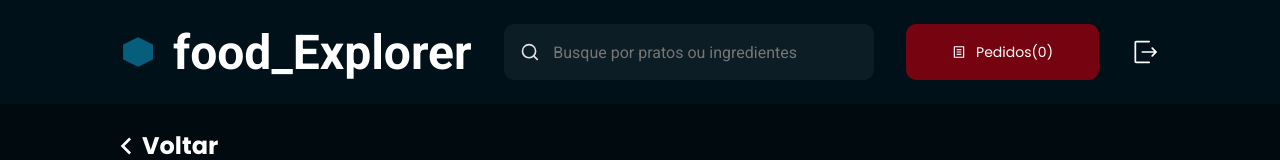
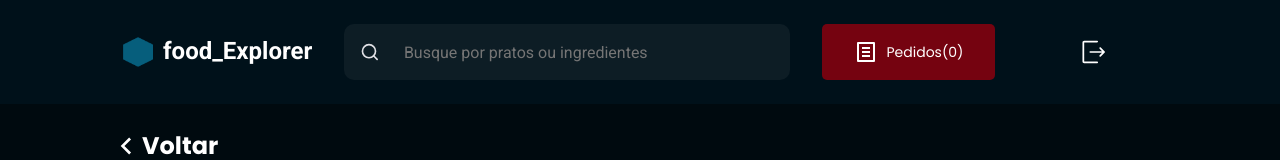
Before and after one commit to matheusdrvieira/food-exprorer, a React (Vite) app: page /details in a window 1280 px wide. Shown: the top 160 px of the page. Built offline with nearby package versions, Linux system fonts and the light colour scheme.

Commit message:
criando page details

```diff
--- a/src/components/Banner/index.jsx
+++ b/src/components/Banner/index.jsx
@@ -1,10 +1,11 @@
 import { Container } from "./style";
-import BannerBg from "../../assets/banner.png"
+import BannerBg from "../../assets/banner.png";
 
 export function Banner() {
     return (
         < Container>
             <img src={BannerBg} alt="" />
+
             <div>
                 <h1>Sabores inigualáveis</h1>
                 <p>Sinta o cuidado do preparo com ingredientes selecionados.</p>
--- a/src/components/Banner/style.js
+++ b/src/components/Banner/style.js
@@ -1,15 +1,17 @@
 import styled from "styled-components";
 
 export const Container = styled.div`
-transition: 500ms;
     width: 100%;
-height: 120px;
+    height: 12.0rem;
 
-margin-top: 44px;
-margin-bottom: 62px;
+    display: flex;
+
+    margin-top: 4.4rem;
+    margin-bottom: 6.2rem;
+
     border-radius: 3px;
 
-display: flex;
+    transition: 500ms;
 
     background:${({ theme }) => theme.COLORS.BACKGROUND_HEADER};
 
@@ -17,70 +19,74 @@ background:${({ theme }) => theme.COLORS.BACKGROUND_HEADER};
         display: flex;
         flex-direction: column;
         justify-content: center;
-    margin-left: -10px;
 
         h1{
             font-family: 'Poppins';
-        font-size: 18px;
-        line-height: 140%;
-        padding-right: 5px;
+            font-size: 1.8rem;
+            line-height: 100%;
+
+            margin-bottom: 1.0rem;
         }
 
         p{
             font-family: 'Poppins';
-        font-size: 12px;
-        line-height: 140%;
-        padding-right: 5px;
-    }
-}
-
-img{
-    width: 191px;
-    height: 149px;
-
-    margin-top: -29px;
-    margin-left: -32px;
-}
-
-@media (min-width: 1000px) {
-    height: 260px;
-
-    margin-top: 164px;
-
-    border-radius: 8px;
-
-    div{
-        h1{
-            font-weight: 500;
-            font-size: 40px;
-            line-height: 140%;
-        }
-
-        p{
-            font-weight: 400;
-            font-size: 16px;
+            font-size: 1.2rem;
             line-height: 100%;
         }
     }
 
     img{
-        width: 600px;
-        height: 350px;
-        margin-top: -91px;
-        margin-left: -48px;
+        width: 19.1rem;
+        height: 14.9rem;
+
+        margin-top: -2.9rem;
+        margin-left: -3.2rem;
+    }
+
+@media (min-width: 1000px) {
+    height: 26.0rem;
+
+    margin-top: 16.4rem;
+
+    border-radius: 8px;
+
+    div{
+        padding: 0 8px;
+
+        h1{
+            font-weight: 500;
+            font-size: 4.0rem;
+            line-height: 100%;
+
+            margin-bottom: 2.0rem;
+        }
+
+        p{
+            font-weight: 400;
+            font-size: 1.6rem;
+            line-height: 100%;
+        }
+    }
+
+    img{
+        width: 50.0rem;
+        height: 35.0rem;
+
+        margin-top: -9.1rem;
+        margin-left: -4.8rem;
+
         transition: 500ms;
     }
 }
 
 @media (min-width: 1100px) {
     img{
-        width: 632px;
-        height: 406px;
+        width: 63.2rem;
+        height: 40.6rem;
 
-        margin-top: -146px;
-        margin-left: -55px;
+        margin-top: -14.6rem;
+        margin-left: -5.5rem;
+
         transition: 500ms;
     }
-
-}
-`;
+}`;
--- a/src/components/ButtonText/style.js
+++ b/src/components/ButtonText/style.js
@@ -1,10 +1,11 @@
 import styled from "styled-components";
 
 export const Container = styled.button`
-    border:0;
-    font-size:16px;
     display:flex;
     align-items:center;
+
+    border:0;
+
     background:none;
     color: ${({ theme }) => theme.COLORS.WHITE};
 `;
--- a/src/components/Card/style.js
+++ b/src/components/Card/style.js
@@ -1,7 +1,7 @@
 import styled from "styled-components";
 
 export const Container = styled.div`
-   width:210px;
+   width:21.0rem;
 
    display: flex;
    flex-direction: column;
@@ -10,46 +10,54 @@ export const Container = styled.div`
    flex: none;
 
    border-radius:8px;
-   padding:24px;
-   margin-bottom:16px;
 
+   padding:2.4rem;
+   margin-bottom:1.6rem;
+
+   color:${({ theme }) => theme.COLORS.WHITE};
    background-color:${({ theme }) => theme.COLORS.BACKGROUND_CARD};
-   color:${({ theme }) => theme.COLORS.WHITE};
 
    #favoriteAdd{
        width: 100%;
        height: 0;
+
        display: flex;
        justify-content: flex-end;
    }
 
     img{
-        width: 88px;
-        height: 88px;
+        width: 8.8rem;
+        height: 8.8rem;
+
         border-radius: 50%;
-        margin-bottom:12px;
+
+        margin-bottom:1.2rem;
     }
 
    span{
+        margin-bottom:1.2rem;
+
         color:${({ theme }) => theme.COLORS.COLOR_PRICE};
-    margin-bottom:12px
    }
 
    #Buttons-Wrapper{
         width: 100%;
+
         display: flex;
         flex-direction: column;
         align-items: center;
+
+        gap: 1.4rem;
 
         #input-Wrapper{
             display: flex;
             align-items:center;
 
             >div{
-                    width: 50px;
-                    height: 32px;
+                width: 5.0rem;
+                height: 3.2rem;
+
                 background:none;
-                    color: white;
                 text-align: center;
 
                 input[type="number"]::-webkit-outer-spin-button,
@@ -58,70 +66,72 @@ export const Container = styled.div`
                     margin: 0;
                 }
             }
-                button{
-                    margin:0;
         }
-            }
+
         #buttonAdd{
-           height:32px;
-           margin-top:14px;
+           height:3.2rem;
         }
     }
 
     >h1{
-        margin-bottom:12px;
-
         font-family: 'Poppins';
         font-weight: 500;
-        font-size: 14px;
-        line-height: 24px;
+        font-size: 1.4rem;
+        line-height: 2.4rem;
+
+        margin-bottom:1.2rem;
 
         color:${({ theme }) => theme.COLORS.WHITE};
     }
 
 @media (min-width: 1000px) {
-        width:304px;
-        height:462px;
+    width:30.4rem;
+    height:46.2rem;
 
     img{
-        width: 176px;
-        height: 176px;
-        margin-bottom: 15px;
+        width: 17.6rem;
+        height: 17.6rem;
+
+        margin-bottom: 1.5rem;
     }
 
     h1{
         font-weight: 700;
-            font-size: 24px;
-            line-height: 140%;
-            margin-bottom:15px;
+        font-size: 2.4rem;
+        line-height: 100%;
+
+        margin-bottom:1.5rem;
     }
 
     span{
-            font-size: 32px;
-            line-height: 160%;
-            margin-top: 15px;
-            margin-bottom: 15px;
+        font-size: 3.2rem;
+        line-height: 100%;
+
+        margin-top: 1.5rem;
+        margin-bottom: 1.5rem;
     }
 
     #Buttons-Wrapper{
         width: 100%;
+
         display: flex;
         flex-direction: row;
         align-items: center;
-            gap: 16px;
+
+        gap: 1.6rem;
 
         #input-Wrapper{
-                height: 48px;
+            height: 4.8rem;
+
             >div{
-                    width: 50px;
-                    height: 32px;
+                width: 5.0rem;
+                height: 3.2rem;
             }
         }
         #buttonAdd{
-                height:48px;
-                margin:0;
+            height:4.8rem;
+
             border-radius: 5px;
         }
     }
-    }
-`;
+}`;
--- a/src/components/Header/index.jsx
+++ b/src/components/Header/index.jsx
@@ -29,41 +29,32 @@ export function Header() {
 
     return (
         <Container>
-
             {
                 isMobile > WINDOW_MOBILE_WIDTH ?
                     <LogoTextDesktop>
-                        <img src={titleBg} alt="logo" />
-                        <h1>food_Explorer</h1>
+                        <div>
+                            <img src={titleBg} alt="logo" />
+                            <h1>food_Explorer</h1>
+                        </div>
+                        <Input type="text" placeholder="Busque por pratos ou ingredientes" icon={FiSearch} />
+                        <Button icon={RiFileListLine} title={`Pedidos(${"0"})`} />
+                        <ButtonSvg id="buttonExit" icon={RxExit} />
                     </LogoTextDesktop>
 
                     :
 
                     <LogoTextMobile>
-                        <ButtonSvg id="buttonSvg" icon={BsList} />
-                        <img src={titleBg} alt="logo" />
-                        <h1>food_Explorer</h1>
+                        <ButtonSvg icon={BsList} />
+                        <div>
+                            <img src={titleBg} alt="logo" />
+                            <h1>food_Explorer</h1>
+                        </div>
+
+                        <div id="buttonList">
+                            <ButtonSvg icon={RiFileListLine} />
+                            <span>{0}</span>
+                        </div>
                     </LogoTextMobile >
-            }
-
-            {
-                isMobile > WINDOW_MOBILE_WIDTH ?
-                    <Input id="user" type="text" placeholder="Busque por pratos ou ingredientes" icon={FiSearch} /> : null
-            }
-
-            {
-                isMobile > WINDOW_MOBILE_WIDTH ?
-                    <Button id="buttonRequests" icon={RiFileListLine} title={`Pedidos(${"0"})`} />
-                    :
-                    <button id="alou">
-                        <div id="buttonSvg"> <RiFileListLine /></div>
-                        <span>{0}</span>
-                    </button>
-            }
-
-            {
-                isMobile > WINDOW_MOBILE_WIDTH ?
-                    <ButtonSvg id="buttonExit" icon={RxExit} /> : null
             }
         </Container >
     )
--- a/src/components/Header/style.js
+++ b/src/components/Header/style.js
@@ -5,43 +5,93 @@ export const Container = styled.header`
     height: 10.4rem;
 
     display: flex;
+
+    background:${({ theme }) => theme.COLORS.BACKGROUND_HEADER};
+`;
+
+export const LogoTextDesktop = styled.div`
+    width: 100%;
+    display: flex;
+    align-items: center;
+    justify-content: space-between;
+
+    gap: 3.2rem;
+    padding: 0 12.3rem;
+
+    color: ${({ theme }) => theme.COLORS.WHITE};
+
+    div{
+        display: flex;
+        gap: 1.0rem;
+
+        h1{
+            font-family: 'Roboto';
+            font-weight: 700;
+            font-size: 2.4rem;
+        }
+
+        img{
+            width:3.0rem;
+            height:3.0rem;
+        }
+    }
+
+    button{
+        width: 21.6rem;
+
+        gap: 8px;
+        padding: 1.2rem 3.2rem;
+
+        border-radius: 5px;
+
+        svg{
+            font-size: 2.4rem;
+        }
+    }
+`;
+
+export const LogoTextMobile = styled.div`
+    width: 100%;
+    display: flex;
     align-items: center;
     justify-content: space-between;
 
     padding: 0 2.8rem;
-    gap: 3.2rem;
 
-    background:${({ theme }) => theme.COLORS.BACKGROUND_HEADER};
+    color: ${({ theme }) => theme.COLORS.WHITE};
 
-    #buttonRequests{
-        width: 21.6rem;
-        margin:0;
-        padding: 0 4.6rem;
+    div{
+        display: flex;
+        gap: 8px;
 
-        svg{
-            margin-right:1.0rem;
+        img{
+            width:2.4rem;
+            height:2.4rem;
+        }
+
+        h1{
+            font-family: 'Roboto';
+            font-weight: 700;
+            font-size: 2.1rem;
         }
     }
 
-    #alou{
+    #buttonList{
         display: flex;
-        border: none;
-        background: transparent;
-        margin-left: -15px;
 
         span{
-            width: 20px;
-            height: 20px;
+            width: 2.0rem;
+            height: 2.0rem;
 
             position: relative;
 
-            right: 15px;
+            right: 1.5rem;
             bottom: 8px;
 
             border-radius: 50%;
 
             font-family: 'Poppins';
-            font-size: 14px;
+            font-size: 1.4rem;
 
 
             display: flex;
@@ -51,65 +101,5 @@ export const Container = styled.header`
             color:${({ theme }) => theme.COLORS.WHITE} ;
             background-color: ${({ theme }) => theme.COLORS.BACKGROUND_BUTTON};
         }
-        #buttonSvg{
-            margin-right:10px;
-            width: 2.2rem;
-
-            svg{
-                font-size: 30px;
-                color:${({ theme }) => theme.COLORS.WHITE} ;
-            }
-        }
-    }
-
-    #buttonExit{
-        margin:0;
-        width:3.2rem;
-    }
-
-    @media (min-width: 1000px) {
-        padding: 0 12.3rem;
     }
 `;
-
-export const LogoTextDesktop = styled.div`
-    display: flex;
-    align-items: center;
-
-    font-weight: 700;
-    font-size: 24px;
-
-
-    gap: 2.0rem;
-
-    color: ${({ theme }) => theme.COLORS.WHITE};
-
-    img{
-        width:3.0rem;
-        height:3.0rem;
-    }
-`;
-
-export const LogoTextMobile = styled.div`
-    display: flex;
-    align-items: center;
-
-    font-family: 'Roboto';
-    font-weight: 700;
-    font-size: 2.1rem;
-
-    gap: 2.0rem;
-
-    color: ${({ theme }) => theme.COLORS.WHITE};
-
-    img{
-        width:2.4rem;
-        height:2.4rem;
-    }
-
-    @media (max-width: 500px) {
-        font-size: 1.6rem;
-        gap: 5px;
-    }
-
-`;
--- a/src/pages/Home/style.js
+++ b/src/pages/Home/style.js
@@ -7,6 +7,8 @@ export const Container = styled.div`
         padding: 0 3.6rem;
 
         section{
+            margin-bottom: 1.0rem;
+
             h1{
                 margin-bottom: 2.4rem;
             }
@@ -14,7 +16,8 @@ export const Container = styled.div`
             #buttonsCarousel{
                 display: flex;
                 align-items: center;
-                margin-bottom: 1.0rem;
+
+                gap: 5px;
 
                 #carousel{
                     width: 100%;
@@ -22,7 +25,6 @@ export const Container = styled.div`
                     overflow-x: auto;
                     scroll-behavior: smooth;
                     gap: 1.6rem;
-                    padding:0 5px;
                 }
                 #carousel::-webkit-scrollbar{
                     display: none;
```
Also changed, not shown: src/components/Card/index.jsx (+7 -9 lines), src/components/CardDetails/index.jsx (+1 -6 lines). Lines whose indentation alone changed are shown as unchanged.
